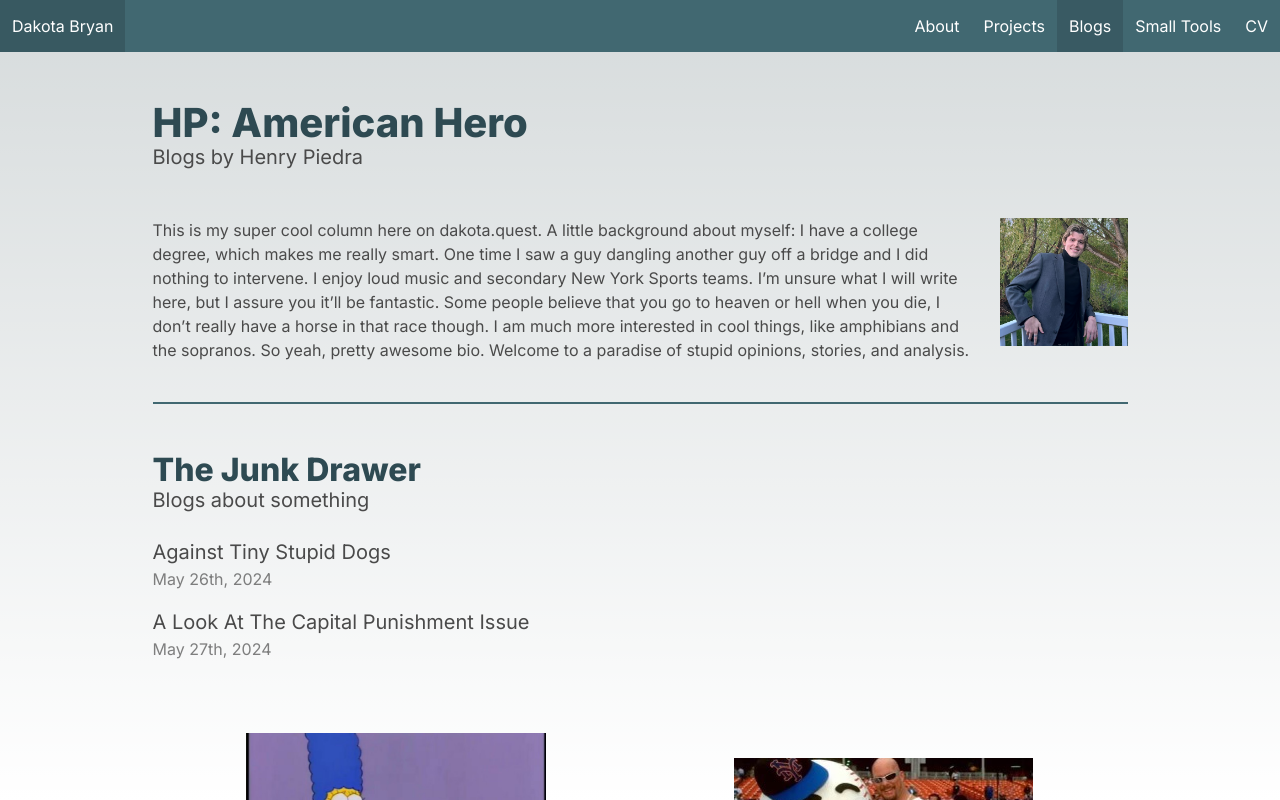
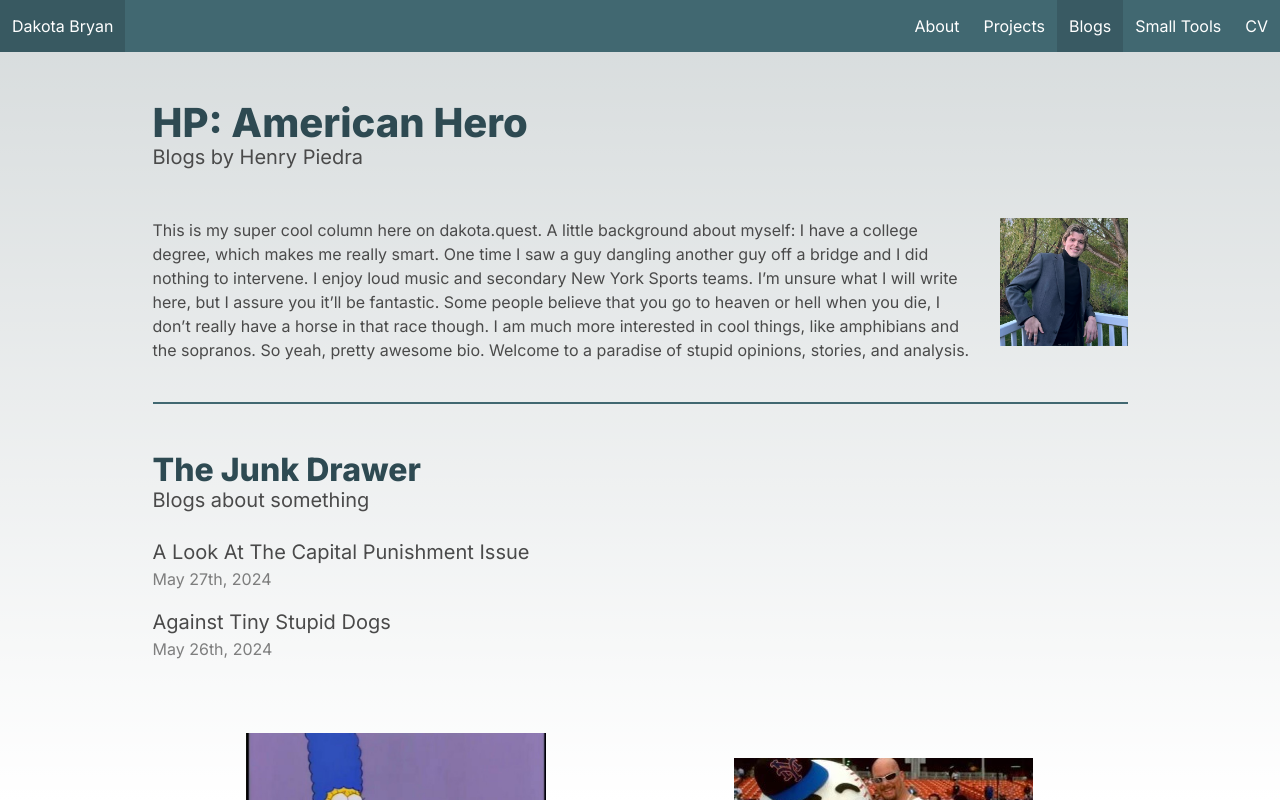
Before and after one commit to dbryan17/person-site, a Next.js app: page /blogs/henry in a window 1280 px wide. Built offline with nearby package versions, Linux system fonts and the light colour scheme.

Commit message:
reverse blog list

```diff
--- a/app/blogs/henry/page.js
+++ b/app/blogs/henry/page.js
@@ -38,7 +38,9 @@ export default function HenryHome() {
         <h1 className="title has-text-success is-size-3">The Junk Drawer</h1>
         <h2 className="subtitle">Blogs about something</h2>
         <div>
-          {Object.entries(blogs).map((kvPair) => (
+          {Object.entries(blogs)
+            .reverse()
+            .map((kvPair) => (
               <div className="inner-page-chunk" key={kvPair[0]}>
                 <Link
                   className="blog-link is-size-5"
```
Lines whose indentation alone changed are shown as unchanged.
